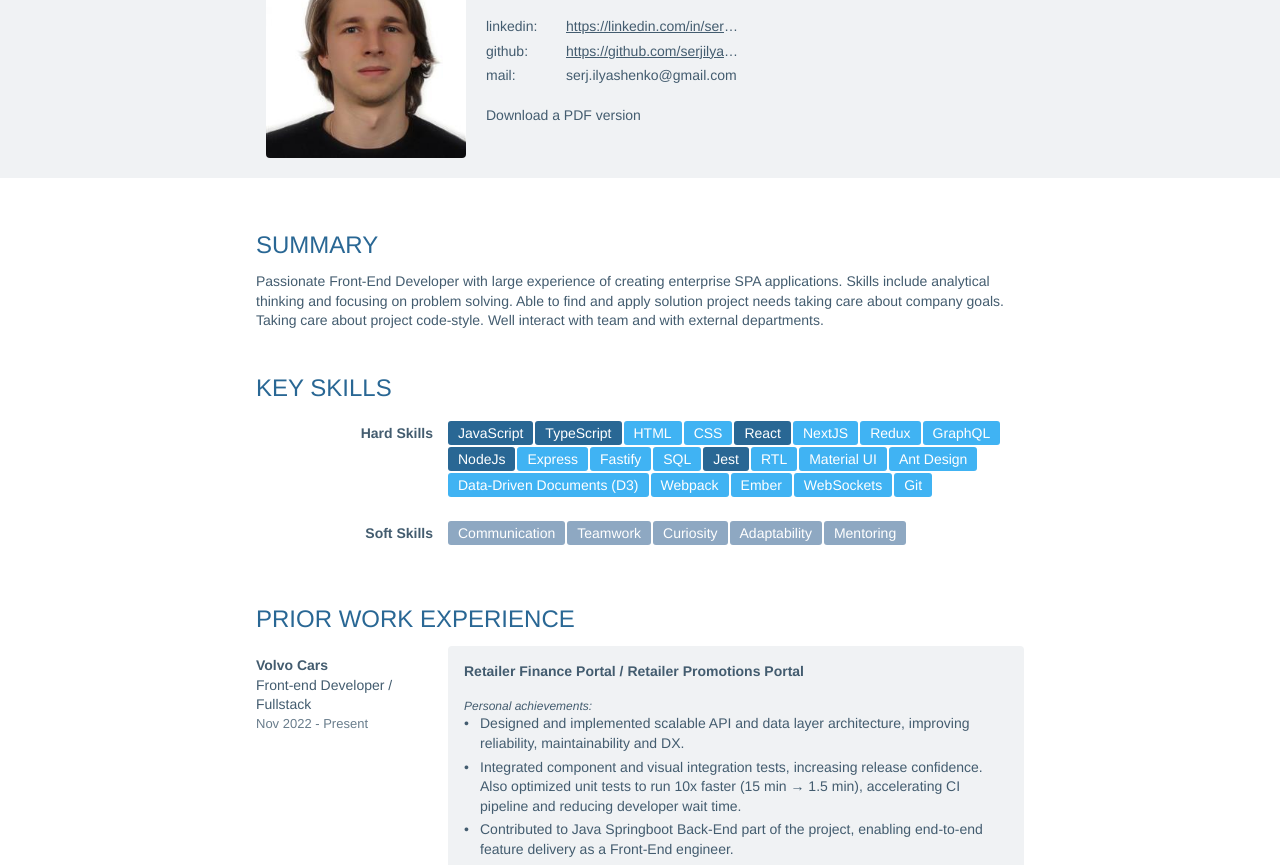
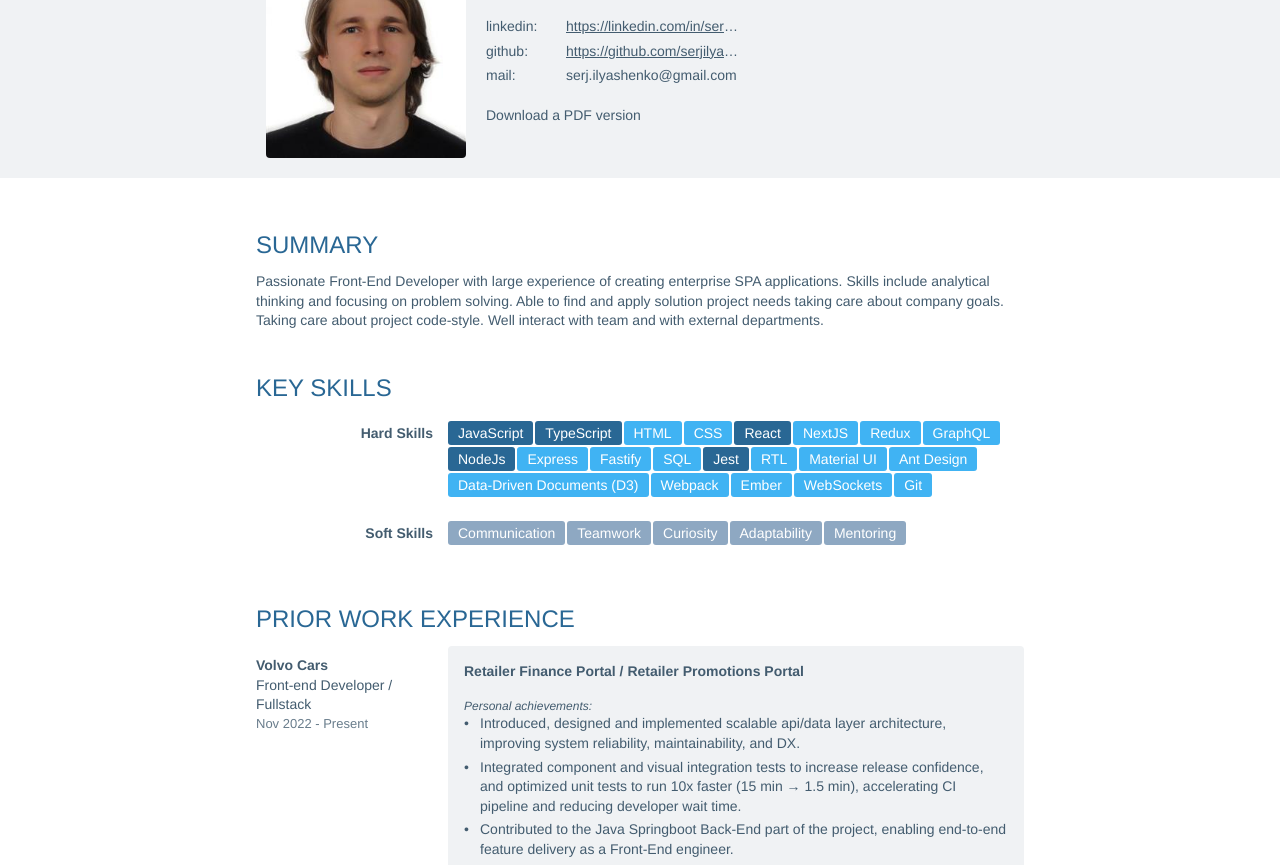
Before and after one commit to serjilyashenko/resume, a plain HTML site: page index.html in a window 1280 px wide. Shown: the part 83-948 px from the top of the page. Drawn offline with Linux system fonts and the light colour scheme.

Commit message:
Polish volvocars personal achivements

```diff
--- a/index.html
+++ b/index.html
@@ -154,9 +154,9 @@
                 Personal achievements:
               </p>
               <ul class="project__text">
-                <li>Designed and implemented scalable API and data layer architecture, improving reliability, maintainability and DX.</li>
-                <li>Integrated component and visual integration tests, increasing release confidence. Also optimized unit tests to run 10x faster (15 min → 1.5 min), accelerating CI pipeline and reducing developer wait time.</li>
-                <li>Contributed to Java Springboot Back-End part of the project, enabling end-to-end feature delivery as a Front-End engineer.</li>
+                <li>Introduced, designed and implemented scalable api/data layer architecture, improving system reliability, maintainability, and DX.</li>
+                <li>Integrated component and visual integration tests to increase release confidence, and optimized unit tests to run 10x faster (15 min → 1.5 min), accelerating CI pipeline and reducing developer wait time.</li>
+                <li>Contributed to the Java Springboot Back-End part of the project, enabling end-to-end feature delivery as a Front-End engineer.</li>
                 <li>Took ownership of UX/UI design in addition to engineering duties, enabling uninterrupted delivery despite reduced design resources.</li>
               </ul>
               <p class="project__subtitle">
@@ -191,6 +191,7 @@
               </p>
               <ul class="project__text">
                 <li>Introduced, designed and implemented a BFF architecture, allowing the FE to communicate via a single gateway, simplifying integration with a complex microservice ecosystem.</li>
+                <li>Supported multiple teams in onboarding their MFEs into shared platform, accelerating adoption and ensuring consistent implementation across projects.</li>
               </ul>
               <p class="project__subtitle">
                 Tech stack:
```
